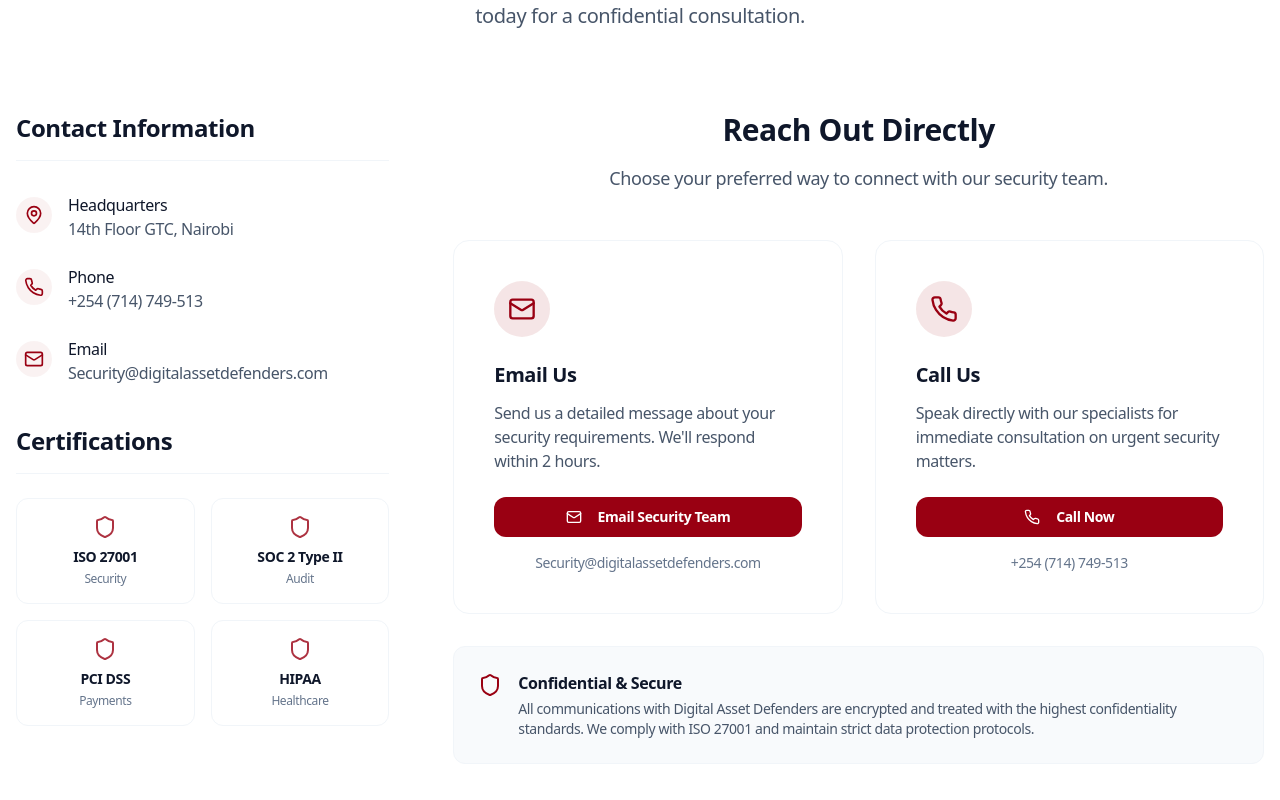
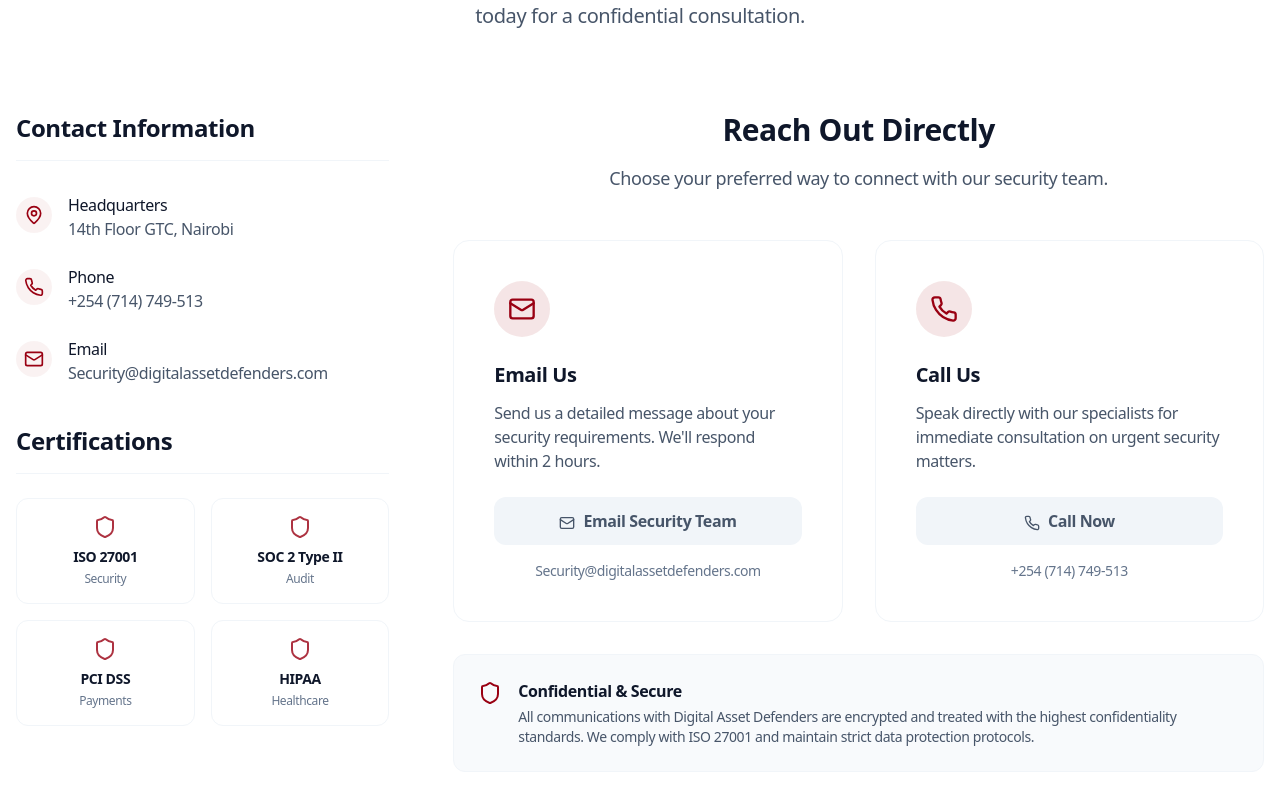
Before and after one commit to Seniorcaptain/v0-cybersafe-solutions, a Next.js app: page / in a window 1280 px wide. Shown: the part 5526-6326 px from the top of the page. Built offline with nearby package versions, Linux system fonts and the light colour scheme.

Commit message:
feat: disable buttons in "Reach Out Directly" section
Display static, disabled buttons to prevent blank page redirects.

Co-authored-by: null <36276653+Seniorcaptain@users.noreply.github.com>

```diff
--- a/components/contact-section.tsx
+++ b/components/contact-section.tsx
@@ -110,13 +110,10 @@ const ContactSection = () => {
                   <p className="text-slate-600 mb-6">
                     Send us a detailed message about your security requirements. We'll respond within 2 hours.
                   </p>
-                  <Button
-                    onClick={handleEmailClick}
-                    className="w-full bg-[#990012] hover:bg-[#7a000e] text-white py-3 rounded-lg font-semibold transition-all duration-300"
-                  >
-                    <Mail className="w-4 h-4 mr-2" />
+                  <div className="w-full bg-slate-100 text-slate-600 py-3 rounded-lg font-semibold text-center">
+                    <Mail className="w-4 h-4 mr-2 inline" />
                     Email Security Team
-                  </Button>
+                  </div>
                   <p className="text-sm text-slate-500 mt-4 text-center">Security@digitalassetdefenders.com</p>
                 </div>
 
@@ -129,13 +126,10 @@ const ContactSection = () => {
                   <p className="text-slate-600 mb-6">
                     Speak directly with our specialists for immediate consultation on urgent security matters.
                   </p>
-                  <Button
-                    onClick={handlePhoneCall}
-                    className="w-full bg-[#990012] hover:bg-[#7a000e] text-white py-3 rounded-lg font-semibold transition-all duration-300"
-                  >
-                    <Phone className="w-4 h-4 mr-2" />
+                  <div className="w-full bg-slate-100 text-slate-600 py-3 rounded-lg font-semibold text-center">
+                    <Phone className="w-4 h-4 mr-2 inline" />
                     Call Now
-                  </Button>
+                  </div>
                   <p className="text-sm text-slate-500 mt-4 text-center">+254 (714) 749-513</p>
                 </div>
               </div>
```
